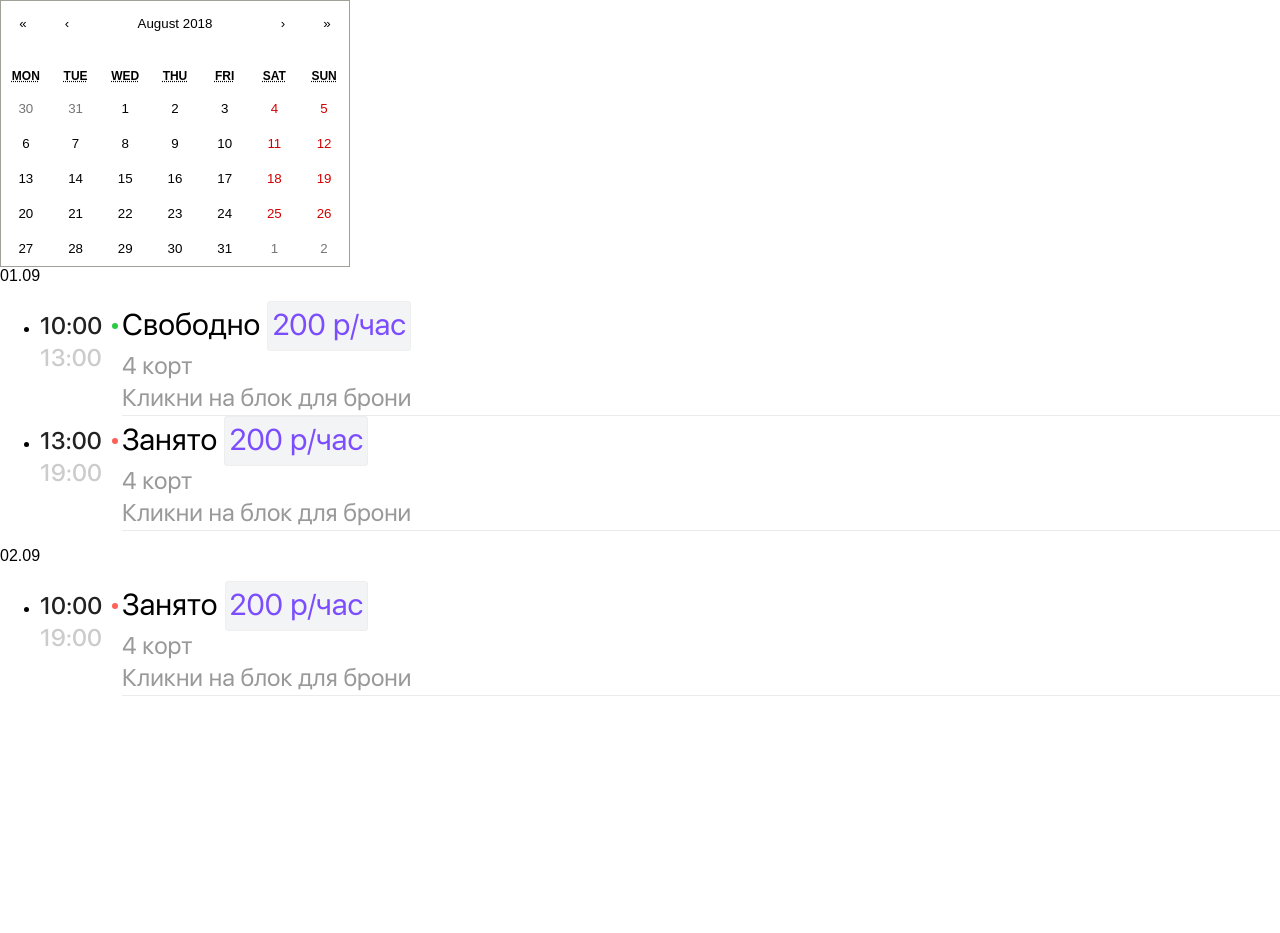
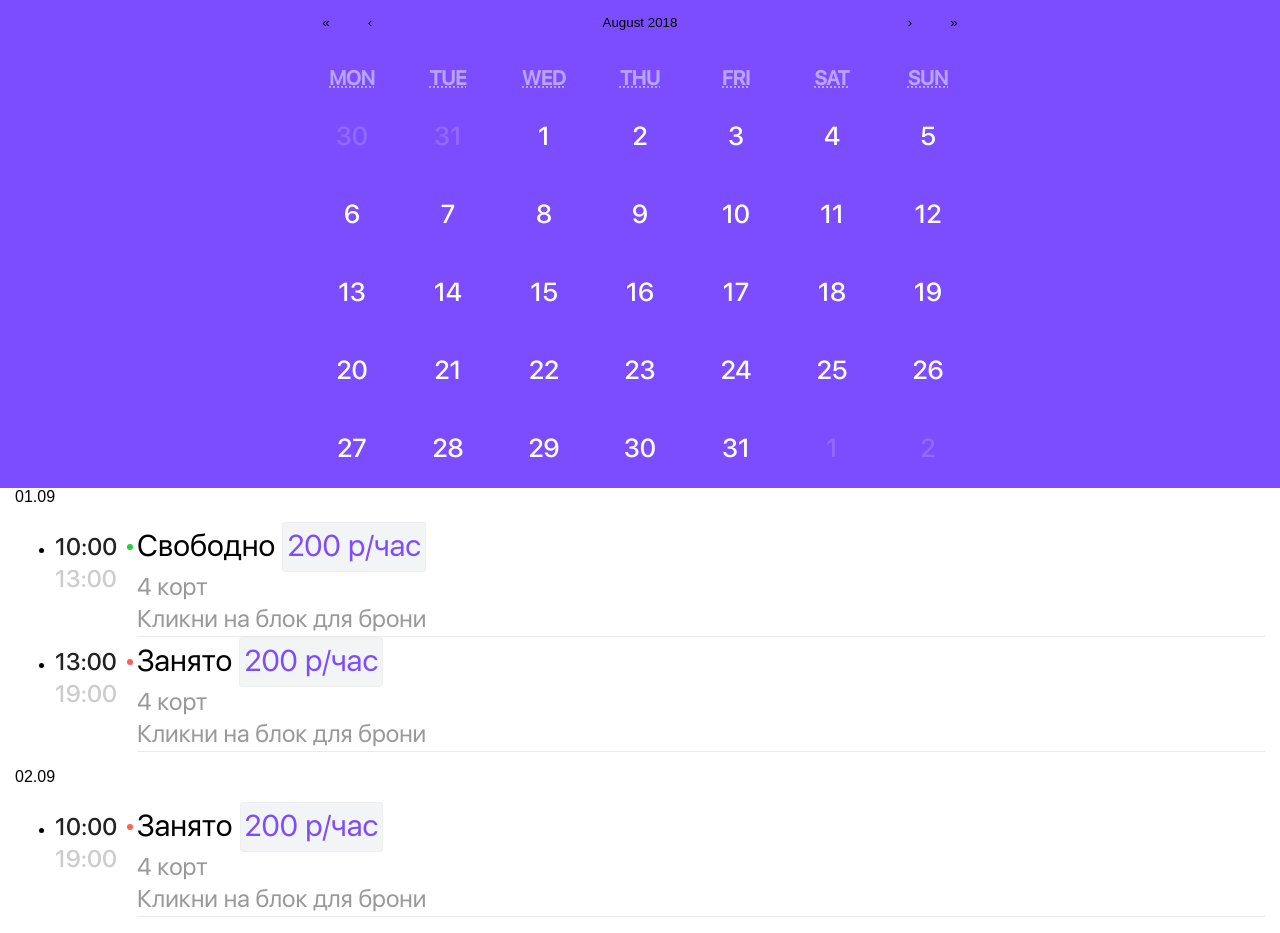
Before and after one commit to Vladislav1233/playbook-frontend, a React (Create React App) app: page / in a window 1280 px wide. Before the commit the page ends 800 px from the top, so only its background shows below. Built offline with nearby package versions, Linux system fonts and the light colour scheme.

Commit message:
stylization calendar

```diff
--- a/src/App.js
+++ b/src/App.js
@@ -2,13 +2,12 @@ import React, { Component } from 'react';
 import './App.css';
 import { connect } from 'react-redux';
 import ScheduleList from './components/ScheduleList';
-import Calendar from 'react-calendar';
+import DateCalendar from './components/Calendar';
 
 class App extends Component {
 
   renderTemplateListSchedule = () => {
     // return console.log(this.props);
-
     const {listSchedule} = this.props;
 
     return listSchedule.map(item => (
@@ -23,8 +22,10 @@ class App extends Component {
     // console.log(this.props);
     return (
       <main className="b-main">
-        <Calendar />
-        {this.renderTemplateListSchedule()}
+        <DateCalendar />
+        <div className="container">
+          {this.renderTemplateListSchedule()}
+        </div>
       </main>
     );
   }
--- /dev/null
+++ b/src/components/Calendar/Calendar.scss
@@ -0,0 +1,42 @@
+.b-date-calendar {
+  background-color: #7c4dff;
+
+  &__calendar {
+    background-color: transparent;
+    border: none;
+    margin: 0px auto;
+    font-family: 'sf_ui_displaymedium';
+    width: 100%;
+    max-width: 672px;
+  }
+
+  .react-calendar__month-view__weekdays__weekday {
+    font-size: 20px;
+    opacity: 0.48;
+    color: #ffffff;
+  }
+
+  .react-calendar__month-view__days__day {
+    color: #ffffff;
+
+    &--neighboringMonth {
+      opacity: 0.16;
+    }
+  }
+
+  .react-calendar__tile {
+    font-family: 'sf_ui_displaymedium';
+    font-size: 26px;
+
+    &--active {
+      box-shadow: 0 16px 16px rgba(0, 0, 0, 0.08), 0 8px 8px rgba(0, 0, 0, 0.08);
+      background: #ffffff;
+      border-radius: 50%;
+      color: #7c4dff;
+    }
+  }
+
+  button.react-calendar__tile--active:enabled:hover, button.react-calendar__tile--active:enabled:focus {
+    background: #ffffff;
+  }
+}
--- /dev/null
+++ b/src/components/Calendar/index.js
@@ -0,0 +1,16 @@
+import React, { Component } from 'react';
+import Calendar from 'react-calendar';
+import './Calendar.css'
+
+class DateCalendar extends Component {
+  render() {
+
+    return (
+      <div className="b-date-calendar">
+        <Calendar className="b-date-calendar__calendar" />
+      </div>
+    )
+  }
+}
+
+export default DateCalendar
--- a/src/index.scss
+++ b/src/index.scss
@@ -9,3 +9,9 @@ body {
 *:after {
     box-sizing: border-box;
 }
+
+.container {
+  max-width: 1440px;
+  padding: 0px 15px;
+  margin: 0px auto;
+}
```
